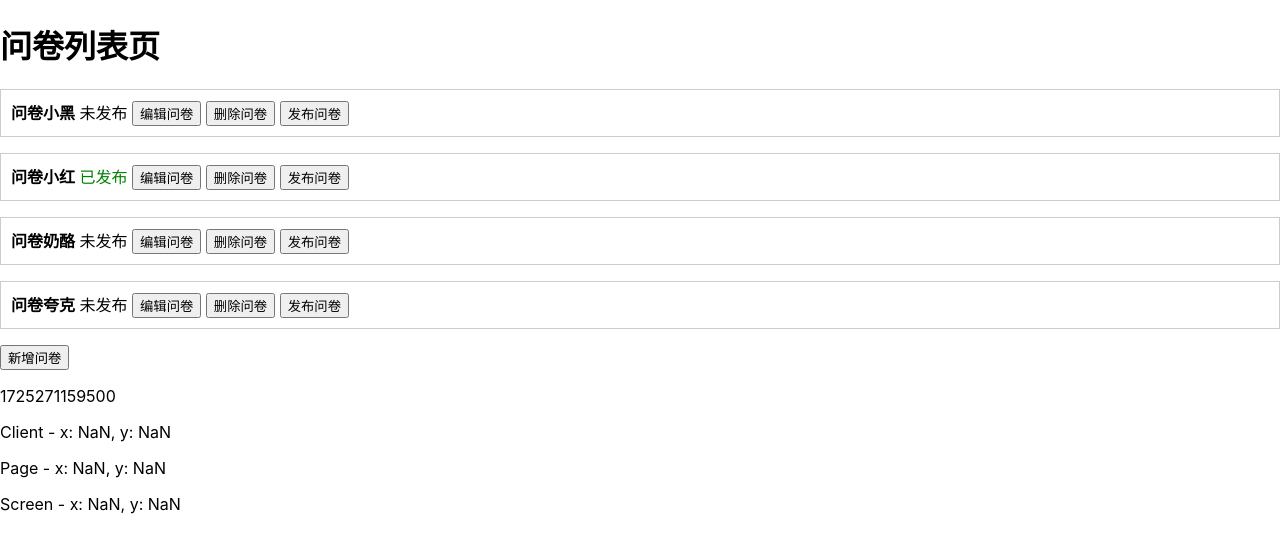
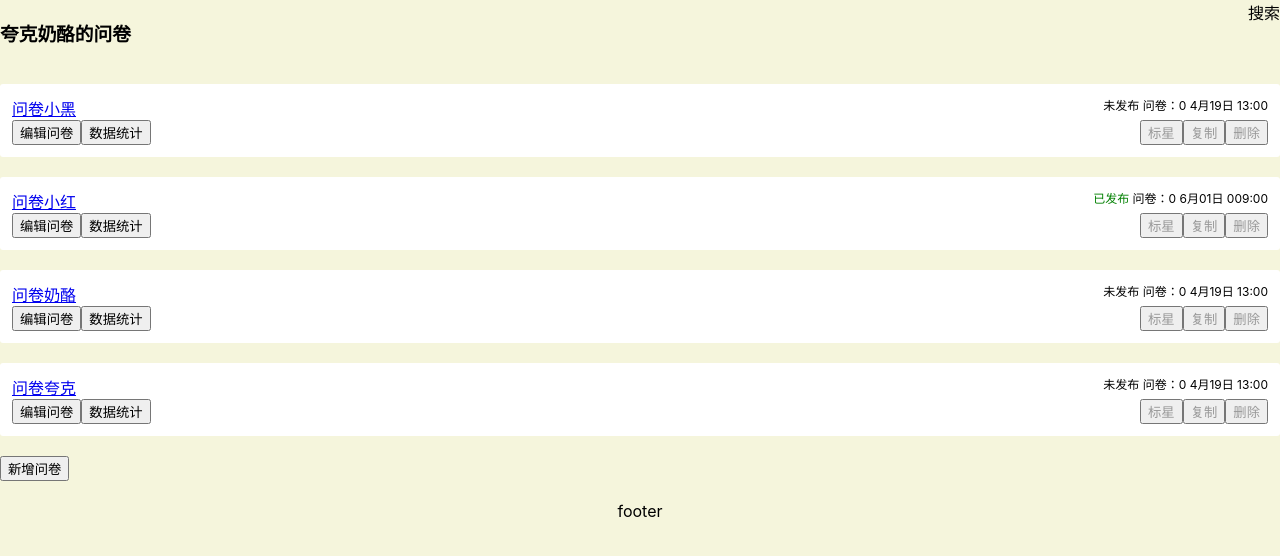
Before and after one commit to YvonneStandin/wjx-project, a React (Create React App) app: page / in a window 1280 px wide. Shown: the top 556 px of the page. Built offline with nearby package versions, Linux system fonts and the light colour scheme.

Commit message:
feat: questionCard样式

```diff
--- a/package.json
+++ b/package.json
@@ -11,10 +11,12 @@
     "@types/react": "^18.3.4",
     "@types/react-dom": "^18.3.0",
     "ahooks": "^3.8.1",
+    "classnames": "^2.5.1",
     "immer": "^10.1.1",
     "react": "^18.3.1",
     "react-dom": "^18.3.1",
     "react-scripts": "5.0.1",
+    "sass": "^1.78.0",
     "typescript": "^4.9.5",
     "web-vitals": "^2.1.4"
   },
--- a/src/App.tsx
+++ b/src/App.tsx
@@ -1,36 +1,13 @@
 import React from 'react'
 import './App.css'
-import { useTitle, useMouse } from 'ahooks'
-import List1 from './list1'
-// import StateDemo from './StateDemo'
-// import useMouse from './hooks/useMouse'
-import useGetInfo from './hooks/useGetInfo'
+import { useTitle } from 'ahooks'
+import List from './pages/list'
 
 function App() {
-  useTitle('夸克奶酪')
-  const mouse = useMouse()
-  // const { x, y } = useMouse()
-  const { loading, info } = useGetInfo()
+  useTitle('夸克奶酪问卷')
   return (
     <>
-      <List1></List1>
-      {/* <StateDemo></StateDemo> */}
-      {/* <p>
-        鼠标坐标：
-        {x}，{y}
-      </p> */}
-      {loading ? <p>加载中...</p> : <p>{info}</p>}
-      <div>
-        <p>
-          Client - x: {mouse.clientX}, y: {mouse.clientY}
-        </p>
-        <p>
-          Page - x: {mouse.pageX}, y: {mouse.pageY}
-        </p>
-        <p>
-          Screen - x: {mouse.screenX}, y: {mouse.screenY}
-        </p>
-      </div>
+      <List></List>
     </>
   )
 }
--- a/src/components/QuestionCard.css
+++ /dev/null
@@ -1,5 +0,0 @@
-.list-item {
-    border: 1px solid #ccc;
-    margin-bottom: 16px;
-    padding: 10px;
-  }
--- /dev/null
+++ b/src/components/QuestionCard.module.scss
@@ -0,0 +1,35 @@
+.container {
+  margin-bottom: 20px;
+  padding: 12px;
+  border-radius: 3px;
+  background-color: #fff;
+
+  &:hover {
+    box-shadow: 0 4px 10px #e8e8e8;
+  }
+}
+
+.title {
+  display: flex;
+  .left {
+    flex: 1;
+  }
+  .right {
+    flex: 1;
+    text-align: right;
+    font-size: 12px;
+  }
+}
+.button-container {
+  display: flex;
+  .left {
+    flex: 1
+  }
+  .right {
+    flex: 1;
+    text-align: right;
+    button {
+      color: #999
+    }
+  }
+}
--- a/src/components/QuestionCard.tsx
+++ b/src/components/QuestionCard.tsx
@@ -1,41 +1,66 @@
 import React, { FC } from 'react'
-import './QuestionCard.css'
+import styles from './QuestionCard.module.scss'
+// import classNames from 'classnames'
 
 type PropsType = {
-  id: number
+  _id: string
   title: string
   isPublished: boolean
-  deleteQuestion: (id: number) => void
-  publishQuestion: (id: number) => void
+  isStar: boolean
+  createAt: string
+  answerCount: number
+  deleteQuestion: (id: string) => void
+  publishQuestion: (id: string) => void
 }
 
 const QuestionCard: FC<PropsType> = props => {
-  const { id, title, isPublished, deleteQuestion, publishQuestion } = props
+  const { _id, title, isPublished, createAt, answerCount, deleteQuestion } = props
 
-  function edit(id: number) {
+  function edit(id: string) {
     console.log(id)
   }
 
-  function del(id: number) {
+  function del(id: string) {
     deleteQuestion(id)
   }
 
-  function pub(id: number) {
-    publishQuestion(id)
-  }
+  // function pub(id: string) {
+  //   publishQuestion(id)
+  // }
+
+  // classnames结合条件判断，要有中括号[styles.published]，因为{a:100}属性就是"a"，{[a]:100}属性是a变量名的实际值
+  // const itemClassNames = classNames(styles['list-item'], { [styles.published]: isPublished })
+  // const itemClassNames = classNames({
+  //   [styles['list-item']]: true,
+  //   [styles.published]: isPublished,
+  // })
 
   return (
-    <div key={id} className="list-item">
-      <strong>{title}</strong>
-      &nbsp;
-      {/*条件判断*/}
-      {isPublished ? <span style={{ color: 'green' }}>已发布</span> : <span>未发布</span>}
-      &nbsp;
-      <button onClick={() => edit(id)}>编辑问卷</button>
-      &nbsp;
-      <button onClick={() => del(id)}>删除问卷</button>
-      &nbsp;
-      <button onClick={() => pub(id)}>发布问卷</button>
+    <div key={_id} className={styles.container}>
+      <div className={styles.title}>
+        <div className={styles.left}>
+          <a href="#">{title}</a>
+        </div>
+        <div className={styles.right}>
+          {isPublished ? <span style={{ color: 'green' }}>已发布</span> : <span>未发布</span>}
+          &nbsp;
+          <span>问卷：{answerCount}</span>
+          &nbsp;
+          <span>{createAt}</span>
+        </div>
+      </div>
+      <div className={styles['button-container']}>
+        <div className={styles.left}>
+          <button onClick={() => edit(_id)}>编辑问卷</button>
+          <button>数据统计 </button>
+        </div>
+        <div className={styles.right}>
+          <button>标星</button>
+          <button>复制</button>
+          <button onClick={() => del(_id)}>删除</button>
+          {/* <button onClick={() => pub(_id)}>发布问卷</button> */}
+        </div>
+      </div>
     </div>
   )
 }
--- a/src/list1.css
+++ /dev/null
@@ -1,5 +0,0 @@
-.list-item {
-    border: 1px solid #ccc;
-    margin-bottom: 16px;
-    padding: 10px;
-  }
--- a/src/list1.tsx
+++ /dev/null
@@ -1,83 +0,0 @@
-import React, { FC, useState } from 'react'
-import { produce } from 'immer'
-// import './list1.css'
-import QuestionCard from './components/QuestionCard'
-
-const List1: FC = () => {
-  const [questionList, setQuestionList] = useState([
-    { id: 1, title: '问卷小黑', isPublished: false },
-    { id: 2, title: '问卷小红', isPublished: true },
-    { id: 3, title: '问卷奶酪', isPublished: false },
-    { id: 4, title: '问卷夸克', isPublished: false },
-  ])
-
-  function addQuestion() {
-    const num = questionList.length + 1
-    // setQuestionList([...questionList, { id: num, title: `问卷${num}`, isPublished: false }])
-    setQuestionList(
-      produce(draft => {
-        draft.push({ id: num, title: `问卷${num}`, isPublished: false })
-      })
-    )
-  }
-
-  function deleteQuestion(id: number) {
-    // const newQuestionsList = questionList.filter(item => item.id !== id)
-    // setQuestionList(newQuestionsList)
-    setQuestionList(
-      produce(draft => {
-        draft.splice(
-          questionList.findIndex(item => item.id === id),
-          1
-        )
-      })
-    )
-  }
-
-  function publishQuestion(id: number) {
-    // const index = questionList.findIndex(item => item.id === id)
-    // const newQuestionsList = [...questionList]
-    // newQuestionsList[index].isPublished = true
-    // setQuestionList(newQuestionsList)
-
-    // setQuestionList(
-    //   questionList.map(item => {
-    //     if (item.id === id) {
-    //       return { ...item, isPublished: true }
-    //     }
-    //     return item
-    //   })
-    // )
-
-    setQuestionList(
-      produce(draft => {
-        draft[questionList.findIndex(item => item.id === id)].isPublished = true
-      })
-    )
-  }
-
-  return (
-    <div>
-      <h1>问卷列表页</h1>
-      <div>
-        {questionList.map(question => {
-          const { id, title, isPublished } = question
-          return (
-            <QuestionCard
-              key={id}
-              id={id}
-              title={title}
-              isPublished={isPublished}
-              deleteQuestion={deleteQuestion}
-              publishQuestion={publishQuestion}
-            />
-          )
-          //   return <QuestionCard key={id} {...question} />
-        })}
-      </div>
-      <button onClick={addQuestion}>新增问卷</button>
-    </div>
-  )
-}
-
-export default List1
--- /dev/null
+++ b/src/pages/list.module.scss
@@ -0,0 +1,23 @@
+.header {
+    margin-bottom: 20px;
+    display: flex;
+    .left {
+        flex:1
+    }
+    .right {
+        flex:1;
+        text-align: right;
+    }
+}
+
+.content {
+    margin-bottom: 20px;
+}
+
+.footer {
+    text-align: center;
+}
+//临时
+body {
+    background-color: beige;
+}
--- /dev/null
+++ b/src/pages/list.tsx
@@ -0,0 +1,109 @@
+import React, { FC, useState } from 'react'
+import { produce } from 'immer'
+import styles from './list.module.scss'
+import QuestionCard from '../components/QuestionCard'
+
+const rawQuestionList = [
+  {
+    _id: '1',
+    title: '问卷小黑',
+    isPublished: false,
+    isStar: false,
+    createAt: '4月19日 13:00',
+    answerCount: 0,
+  },
+  {
+    _id: '2',
+    title: '问卷小红',
+    isPublished: true,
+    isStar: true,
+    createAt: '6月01日 009:00',
+    answerCount: 0,
+  },
+  {
+    _id: '3',
+    title: '问卷奶酪',
+    isPublished: false,
+    isStar: false,
+    createAt: '4月19日 13:00',
+    answerCount: 0,
+  },
+  {
+    _id: '4',
+    title: '问卷夸克',
+    isPublished: false,
+    isStar: false,
+    createAt: '4月19日 13:00',
+    answerCount: 0,
+  },
+]
+
+const List: FC = () => {
+  const [questionList, setQuestionList] = useState(rawQuestionList)
+
+  //新增问卷
+  function addQuestion() {
+    const id = Math.random().toString().slice(3)
+    setQuestionList(
+      produce(draft => {
+        draft.push({
+          _id: id,
+          title: `问卷${id}`,
+          isPublished: false,
+          isStar: false,
+          answerCount: 0,
+          createAt: '12月28日 07:00',
+        })
+      })
+    )
+  }
+
+  //删除问卷
+  function deleteQuestion(id: string) {
+    setQuestionList(
+      produce(draft => {
+        draft.splice(
+          questionList.findIndex(item => item._id === id),
+          1
+        )
+      })
+    )
+  }
+
+  //发布问卷
+  function publishQuestion(id: string) {
+    setQuestionList(
+      produce(draft => {
+        draft[questionList.findIndex(item => item._id === id)].isPublished = true
+      })
+    )
+  }
+
+  return (
+    <>
+      <div className={styles.header}>
+        <div className={styles.left}>
+          <h3>夸克奶酪的问卷</h3>
+        </div>
+        <div className={styles.right}>搜索</div>
+      </div>
+      <div className={styles.content}>
+        {questionList.map(question => {
+          const { _id } = question
+          return (
+            <QuestionCard
+              key={_id}
+              {...question}
+              deleteQuestion={deleteQuestion}
+              publishQuestion={publishQuestion}
+            />
+          )
+        })}
+        <button onClick={addQuestion}>新增问卷</button>
+      </div>
+      <div className={styles.footer}>footer</div>
+    </>
+  )
+}
+
+export default List
```
Also changed, not shown: src/ClosureTrap.tsx (added, +30 -0 lines), 1 other file (tests, documents, lock files or other folders).
